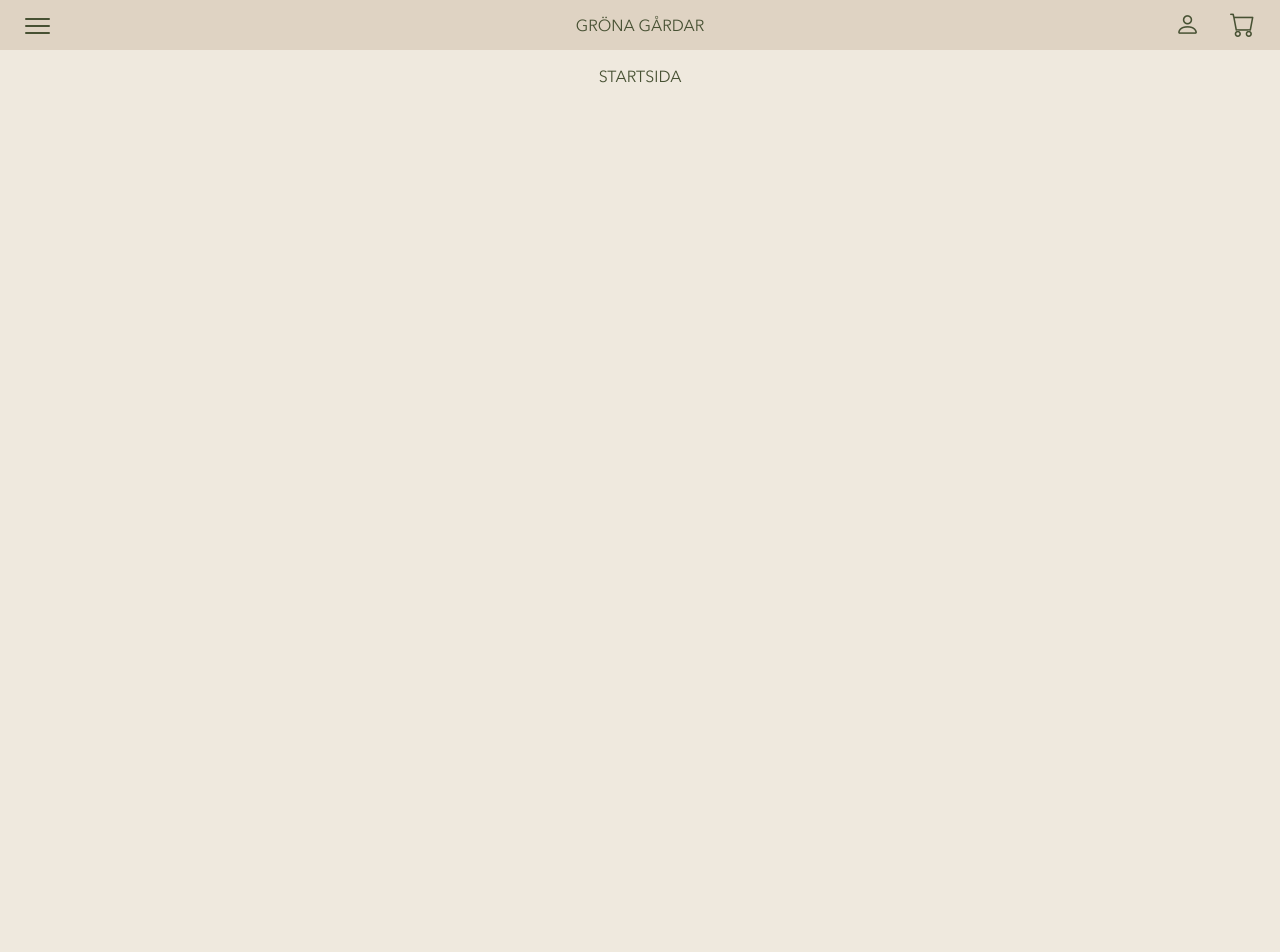
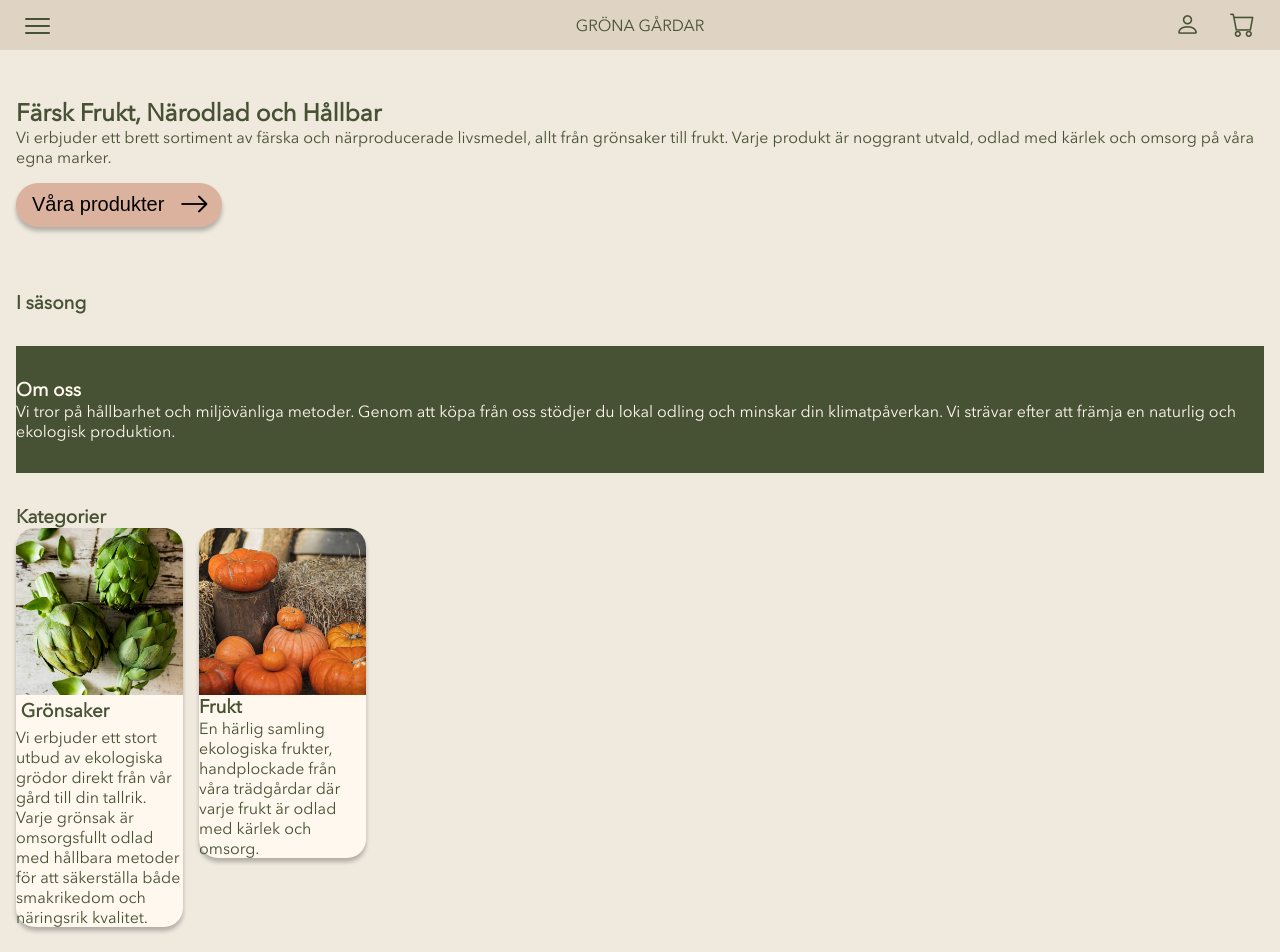
Before and after one commit to f1schhh/Grona-gardar, a Vue app: page / in a window 1280 px wide. Shown: the top 952 px of the page. Before the commit the page ends 800 px from the top, so only its background shows below. Built offline with nearby package versions, Linux system fonts and the light colour scheme.

Commit message:
Start of HomeView

```diff
--- a/src/views/HomeView.vue
+++ b/src/views/HomeView.vue
@@ -1,8 +1,140 @@
 <script setup>
 </script>
+
 <template>
-  <p>STARTSIDA
-  </p>
+  <article>
+  <section>
+        <!-- Bild med växthus och länk till "våra produkter" -->
+
+  <div>
+    <!-- <SEARCHBAR_COMPONENT></SEARCHBAR> -->
+      <div class="homepage_info">
+        <h2>
+          Färsk Frukt, Närodlad och Hållbar
+        </h2>
+        <p>
+          Vi erbjuder ett brett sortiment av färska och närproducerade livsmedel, allt från grönsaker till frukt. Varje produkt är noggrant utvald, odlad med kärlek och omsorg på våra egna marker.
+        </p>
+        <div class="div_button_more_products">
+        <button class="button_more_products">Våra produkter<i class="bi bi-arrow-right"></i></button>
+      </div>
+      </div>
+  </div>
+</section>
+
+<section>
+  <!-- Komponenten "I säsong" som visar två produkter + knapp "Mer i säsong" -->
+
+  <h3>I säsong</h3>
+  <!-- <IN_SEASON_COMPONENT></IN_SEASON_COMPONENT> -->
+</section>
+
+<section class="section_about_us">
+  <h3 class="bright_text">
+    Om oss
+  </h3>
+  <div class="bright_text">
+    Vi tror på hållbarhet och miljövänliga metoder. Genom att köpa från oss stödjer du lokal odling och minskar din klimatpåverkan. Vi strävar efter att främja en naturlig och ekologisk produktion.
+  </div>
+</section>
+
+<section>
+  <!-- "Kategorier" som visar två produktbilder (en/component) -> "Grönsaker" och "Frukter" + knapp "Vårt sortiment" (som leder till ProductsPageview) -->
+
+  <h3>Kategorier</h3>
+    <ul class="product_list">
+      <li>
+          <div class="specific_product">
+            <div class="img-wrapper">
+              <img src="../assets/media/Artichoke.jpg" alt="">
+            </div>
+            <div class="h3_and_heart">
+              <h3>Grönsaker</h3>
+            </div>
+            <div>
+                Vi erbjuder ett stort utbud av ekologiska grödor direkt från vår gård till din tallrik. Varje grönsak är omsorgsfullt odlad med hållbara metoder för att säkerställa både smakrikedom och näringsrik kvalitet.
+              </div>
+          </div>
+        </li>
+
+        <li>
+          <div class="specific_product">
+            <div class="img-wrapper">
+              <img src="../assets/media/product_images/Pumpkin_Howden.jpg" alt="">
+            </div>
+            <div>
+              <h3>Frukt</h3>
+              <div>
+                En härlig samling ekologiska frukter, handplockade från våra trädgårdar där varje frukt är odlad med kärlek och omsorg.
+              </div>
+            </div>
+          </div>
+        </li>
+      </ul>
+</section>
+
+
+<ul>
+
+<li>
+  <div>
+    Bild och text om företaget.
+  </div>
+</li>
+
+<li>
+  <div>
+    Kundrecensioner som visar en recension.
+  </div>
+</li>
+
+</ul>
+</article>
 </template>
+
 <style scoped>
+article {
+  padding: 0;
+  width: 100vw;
+}
+
+section {
+  padding: 2rem 0;
+}
+.section_about_us {
+  background-color: var(--dark-green);
+}
+
+.specific_product {
+  background-color: var(--light-beige);
+}
+.bright_text {
+  color: var(--light-beige);
+}
+
+.img-wrapper {
+    width: 10.4375rem;
+    height: 10.4375rem;
+  }
+  .img-wrapper img {
+  width: 100%;
+  height: 100%;
+  border-top-right-radius: 19px;
+  border-top-left-radius: 19px;
+  border-bottom-left-radius: 0px;
+  border-bottom-right-radius: 0px;
+  object-fit: cover;
+  object-position: center;
+}
+@media screen and (max-width: 385px) {
+  li {
+    max-width: 9.5rem;
+  }
+
+  .img-wrapper {
+    width: 9.5rem;
+    height: 9.5rem;
+  }
+}
+
 </style>
```
Also changed, not shown: 1 other file (tests, documents, lock files or other folders).
